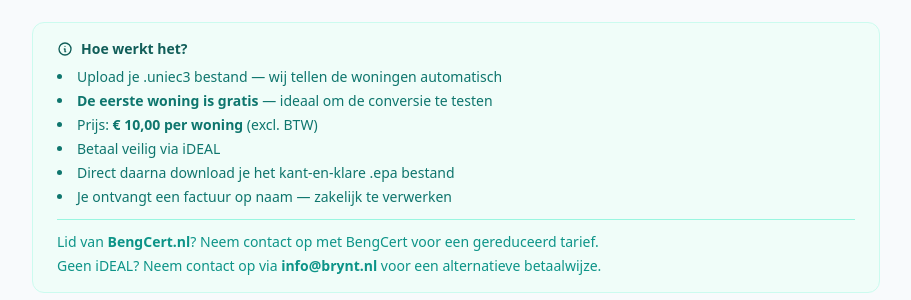
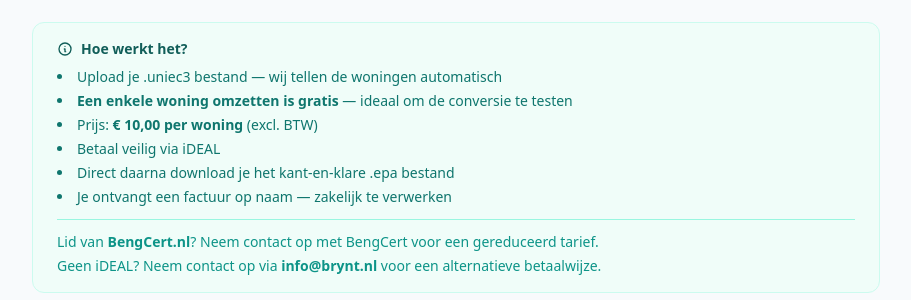
Before and after one commit to julianmvanderveer-dev/uniec2vabi, a Flask app: page / in a window 1280 px wide. Shown: the part 706-1006 px from the top of the page, without its empty margins (184-1095 px from the left). Run offline with Flask 3, Linux system fonts and the light colour scheme; some libraries are stand-ins or nearby versions.

Commit message:
Tekst gratis woning aangepast

```diff
--- a/templates/index.html
+++ b/templates/index.html
@@ -85,7 +85,7 @@
   </div>
   <ul class="space-y-1 text-brynt-700 list-disc list-inside">
     <li>Upload je .uniec3 bestand — wij tellen de woningen automatisch</li>
-    <li><strong>De eerste woning is gratis</strong> — ideaal om de conversie te testen</li>
+    <li><strong>Een enkele woning omzetten is gratis</strong> — ideaal om de conversie te testen</li>
     <li>Prijs: <strong>€ 10,00 per woning</strong> (excl. BTW)</li>
     <li>Betaal veilig via iDEAL</li>
     <li>Direct daarna download je het kant-en-klare .epa bestand</li>
```
